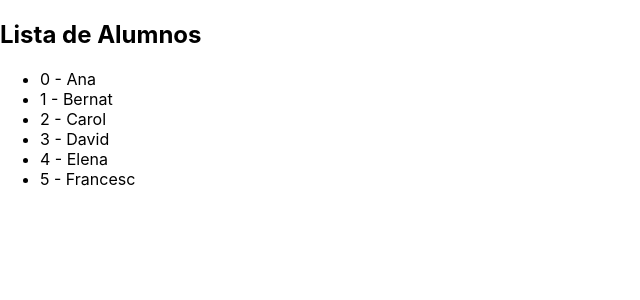
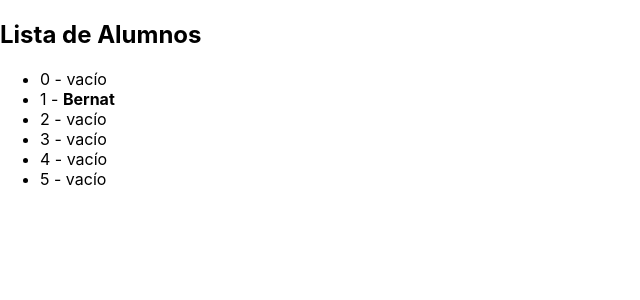
Before and after one commit to Marcos1ls/react2, a Next.js app in the folder react2/: page /ejercicio in a window 1280 px wide. Shown: the top 300 px of the page, without its empty margins (0-640 px from the left). Built offline with nearby package versions, Linux system fonts and the light colour scheme.

Commit message:
Ejercicio 2

```diff
--- a/react2/pages/ejercicio.js
+++ b/react2/pages/ejercicio.js
@@ -1,14 +1,14 @@
-import { element } from 'prop-types';
-import React from 'react';
 const ProgramaListadoAlumnos = () => {
-  const listaAlumnos = ["Ana", "Bernat", "Carol", "David", "Elena", "Francesc"]
+  const listaAlumnos = ["Ana","Bernat","Carol","David","Elena","Francesc"]
   const mostrar = (lista) => {
-    const lista_formato = lista.map((elemento, index) =>
-    <li>{index} - {elemento}</li>
-    )
+    const lista_formato = lista.map((elemento, index) => {
+      const resultado =
+        (elemento==='Bernat') ? <li>{index} - <b>{elemento}</b></li>
+        : <li>{index} - vacío</li>
+      return resultado
+    })
     return lista_formato
   }
-
   return (
     <div>
       <h2>Lista de Alumnos</h2>
```
